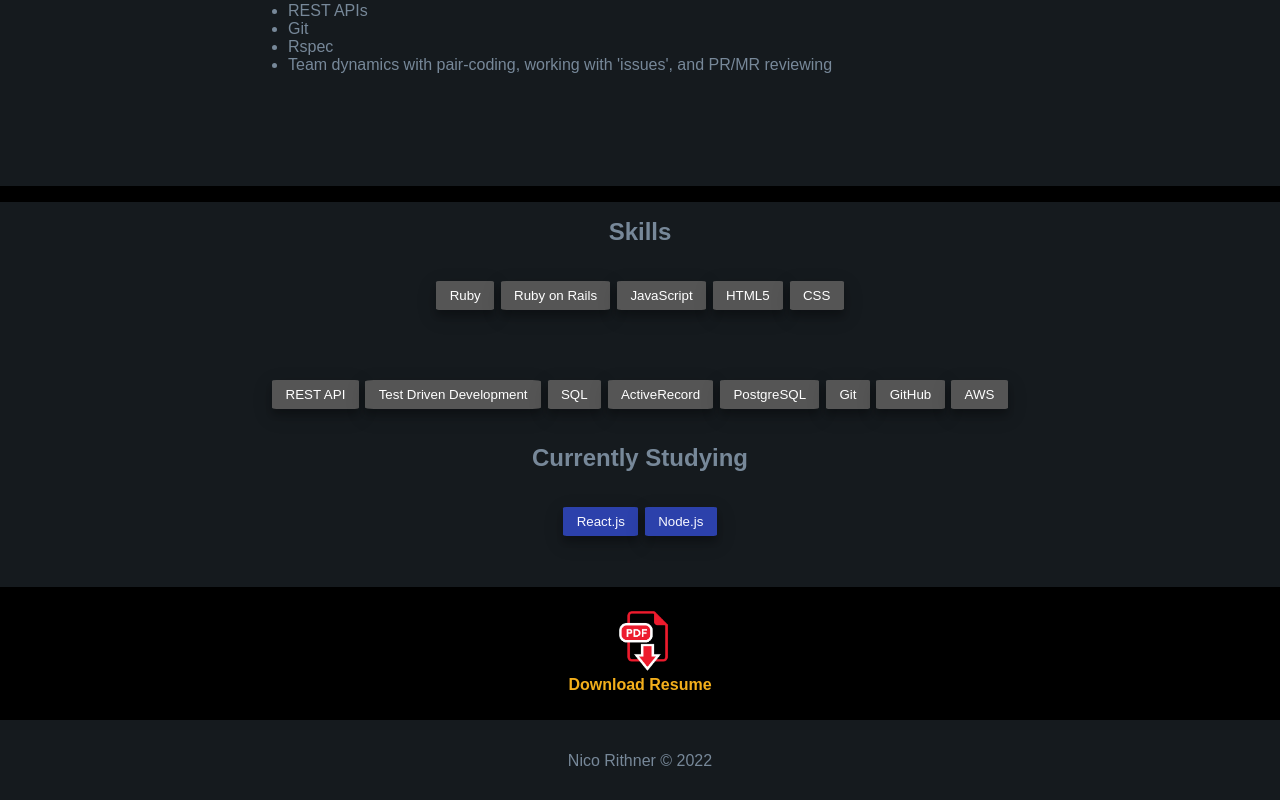
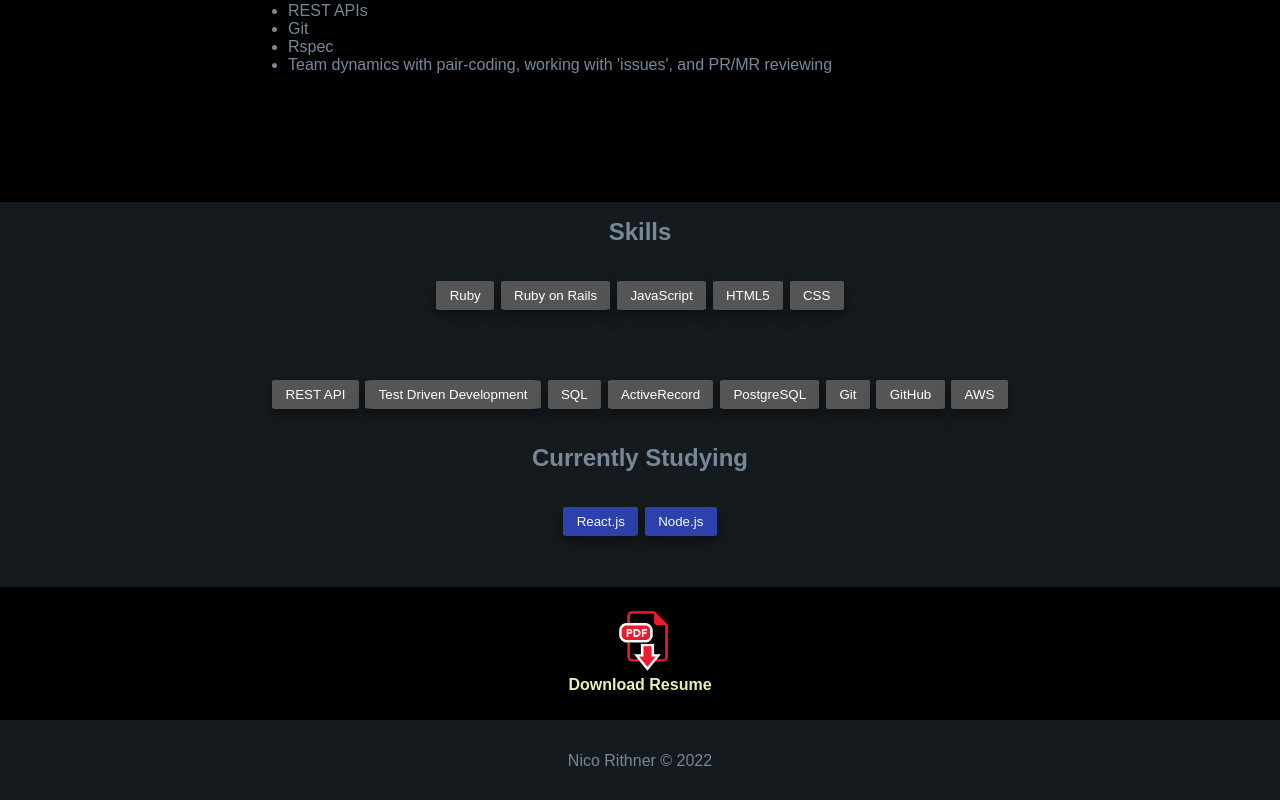
Before and after one commit to nicorithner/nico-site, a React (Create React App) app: page / in a window 1280 px wide. In both pictures the pointer is over the link "Download Resume". Built offline with nearby package versions, Linux system fonts and the light colour scheme.

Commit message:
Change background color and other

```diff
--- a/src/App.css
+++ b/src/App.css
@@ -12,5 +12,5 @@
   height: 100vh;
   color: lightslategray;
   text-align: center;
-  background: #151a1e;
+  background: #101316;
 }
--- a/src/components/about/About.css
+++ b/src/components/about/About.css
@@ -17,7 +17,7 @@
 }
 
 .resume-download a:hover {
-  color: #f4af1b;
+  color: #EDEEB3;
 }
 
 .resume-download img {
--- a/src/components/navigation/Navigation.css
+++ b/src/components/navigation/Navigation.css
@@ -24,7 +24,7 @@ a:link, a:visited {
 }
 
 .nav-link:hover {
-	color: #f4af1b;
+  color: #EDEEB3;
 }
 
 .nav-icon {
--- a/src/components/resume/Resume.css
+++ b/src/components/resume/Resume.css
@@ -1,5 +1,5 @@
 .resume-main {
-  background-color: #151a1e;
+  background-color: black;
   width: 100%;
   padding: 5%;
 }
--- a/src/components/resume/Resume.js
+++ b/src/components/resume/Resume.js
@@ -12,7 +12,6 @@ const Resume = () => {
         <br/>
         <p>Denver, CO USA - Trondheim, Norway</p>
         <p>nicorithner@gmail.com</p>
-
       </div>
 
       <div className="resume-section">
```
